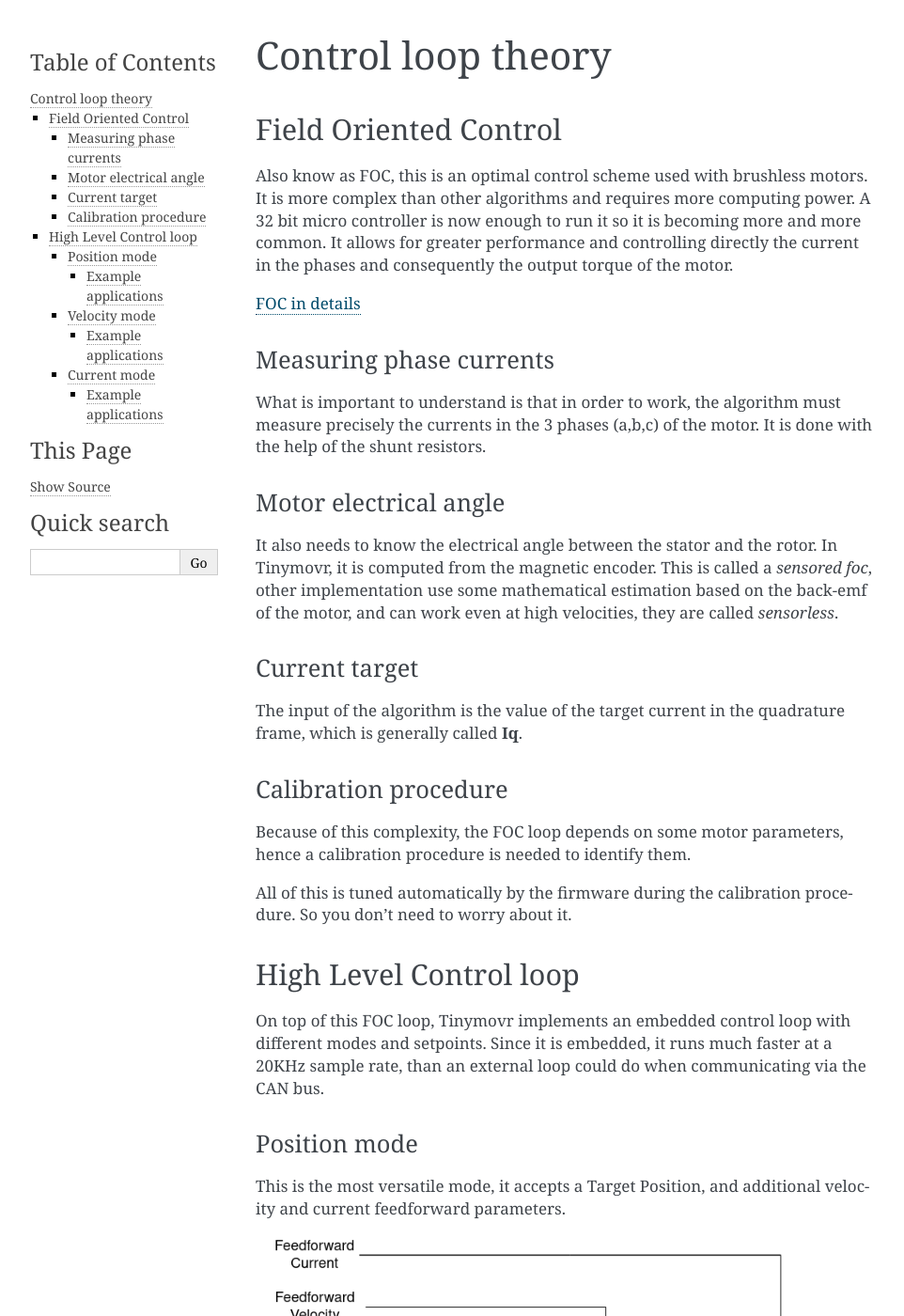
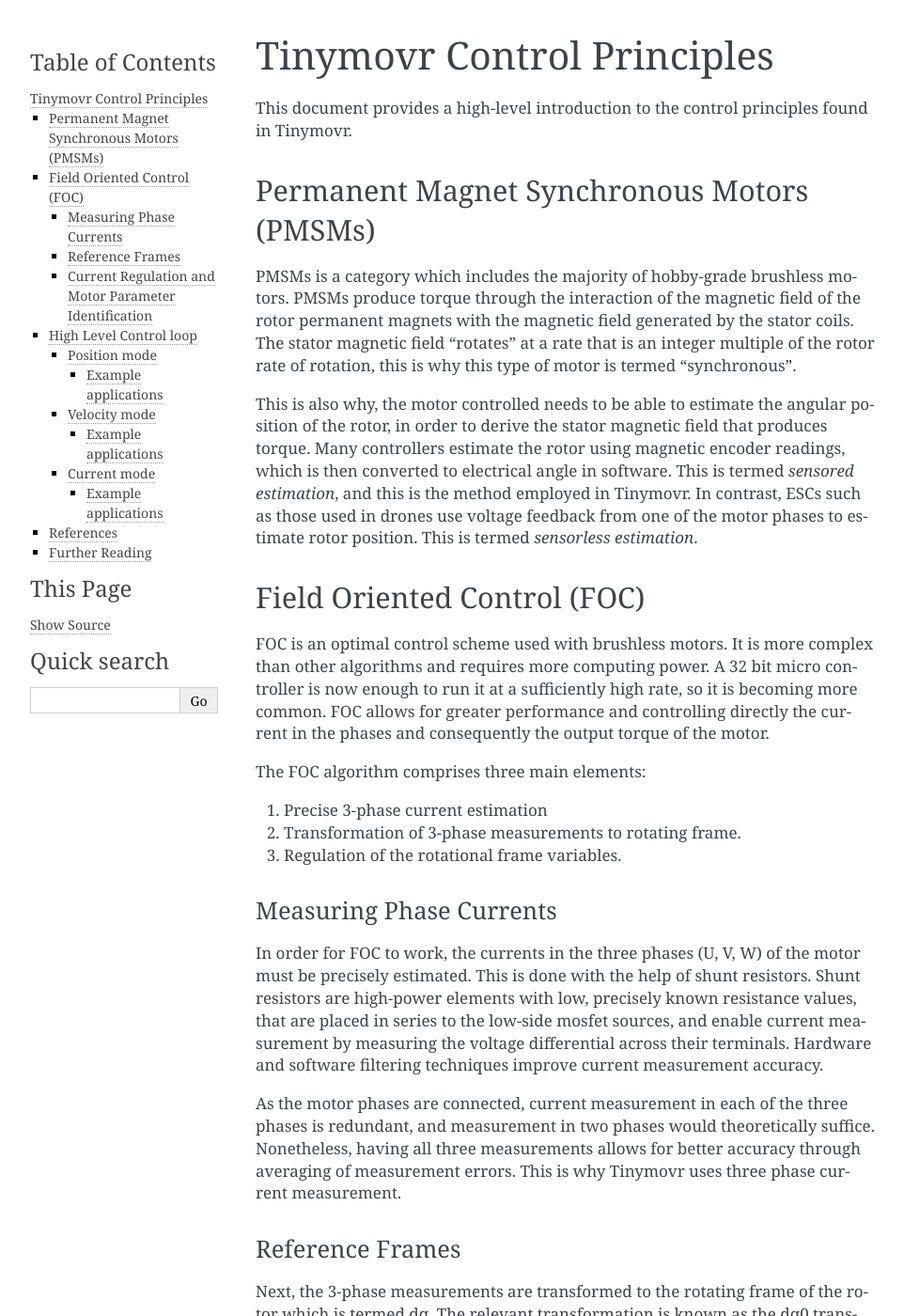
Before and after one commit to tinymovr/Tinymovr, a Sphinx documentation site: the page built from docs/control/theory.rst, in a window 1280 px wide and 1400 px high. Shown: the whole window at 94% size, without its empty margins (148-1110 px from the left). Built offline with Sphinx 7.4.7, drawn with Linux system fonts in a browser that asks for light colours; some of the changed text lies outside the part shown.

Commit message:
update control documentation

```diff
--- a/docs/control/theory.rst
+++ b/docs/control/theory.rst
@@ -1,48 +1,58 @@
 .. _Control theory:
 
-********************
-Control loop theory
-********************
+***************************
+Tinymovr Control Principles
+***************************
 
-Field Oriented Control
-######################
+This document provides a high-level introduction to the control principles found in Tinymovr.
 
-Also know as FOC, this is an optimal control scheme used with brushless motors. It is more complex than other algorithms and requires more computing power. A 32 bit micro controller is now enough to run it so it is becoming more and more common. It allows for greater performance and controlling directly the current in the phases and consequently the output torque of the motor.
+Permanent Magnet Synchronous Motors (PMSMs)
+###########################################
 
-`FOC in details <https://en.wikipedia.org/wiki/Vector_control_(motor)>`_
+PMSMs is a category which includes the majority of hobby-grade brushless motors. PMSMs produce torque through the interaction of the magnetic field of the rotor permanent magnets with the magnetic field generated by the stator coils. The stator magnetic field "rotates" at a rate that is an integer multiple of the rotor rate of rotation, this is why this type of motor is termed "synchronous".
 
-Measuring phase currents
+This is also why, the motor controlled needs to be able to estimate the angular position of the rotor, in order to derive the stator magnetic field that produces torque. Many controllers estimate the rotor using magnetic encoder readings, which is then converted to electrical angle in software. This is termed *sensored estimation*, and this is the method employed in Tinymovr. In contrast, ESCs such as those used in drones use voltage feedback from one of the motor phases to estimate rotor position. This is termed *sensorless estimation*.
+
+Field Oriented Control (FOC)
+############################
+
+FOC is an optimal control scheme used with brushless motors. It is more complex than other algorithms and requires more computing power. A 32 bit micro controller is now enough to run it at a sufficiently high rate, so it is becoming more common. FOC allows for greater performance and controlling directly the current in the phases and consequently the output torque of the motor.
+
+The FOC algorithm comprises three main elements:
+
+1. Precise 3-phase current estimation
+2. Transformation of 3-phase measurements to rotating frame.
+3. Regulation of the rotational frame variables.
+
+Measuring Phase Currents
 ************************
 
-What is important to understand is that in order to work, the algorithm must measure precisely the currents in the 3 phases (a,b,c) of the motor. It is done with the help of the shunt resistors.
+In order for FOC to work, the currents in the three phases (U, V, W) of the motor must be precisely estimated. This is done with the help of shunt resistors. Shunt resistors are high-power elements with low, precisely known resistance values, that are placed in series to the low-side mosfet sources, and enable current measurement by measuring the voltage differential across their terminals. Hardware and software filtering techniques improve current measurement accuracy.
 
-Motor electrical angle
-**********************
+As the motor phases are connected, current measurement in each of the three phases is redundant, and measurement in two phases would theoretically suffice. Nonetheless, having all three measurements allows for better accuracy through averaging of measurement errors. This is why Tinymovr uses three phase current measurement.
 
-It also needs to know the electrical angle between the stator and the rotor. In Tinymovr, it is computed from the magnetic encoder. This is called a *sensored foc*, other implementation use some mathematical estimation based on the back-emf of the motor, and can work even at high velocities, they are called *sensorless*.
+Reference Frames
+****************
 
-Current target
-***************
+Next, the 3-phase measurements are transformed to the rotating frame of the rotor which is termed dq. The relevant transformation is known as the dq0 transform. The resulting quantities are the direct (d) current and quadrature (q) current. Motor torque is attributed to the quadrature component, while the direct component is minimized.
 
-The input of the algorithm is the value of the target current in the quadrature frame, which is generally called **Iq**.
+Current Regulation and Motor Parameter Identification
+*****************************************************
 
-Calibration procedure
-*********************
+Because the d and q quantities represent DC signals in the rotational frame, it is possible to apply PI regulation to control current.  For optimal regulation, the PI current regulation requires correct identification of proportional and integral gains. Tinymovr uses the method proposed in [1] to calculate the gains from the resistance and inductance motor parameters. The parameters are measured automatically by the firmware during the calibration procedure.
 
-Because of this complexity, the FOC loop depends on some motor parameters, hence a calibration procedure is needed to identify them.
-
-All of this is tuned automatically by the firmware during the calibration procedure. So you don't need to worry about it.
+Thus the whole process is automated, and you don't need to worry about it.
 
 
 High Level Control loop
 #######################
 
-On top of this FOC loop, Tinymovr implements an embedded control loop with different modes and setpoints. Since it is embedded, it runs much faster at a 20KHz sample rate, than an external loop could do when communicating via the CAN bus.
+On top of the FOC loop, Tinymovr implements an embedded control loop with different modes and setpoints. Since it is embedded, it runs much faster at a 20kHz rate, than an external loop could do when communicating via the CAN bus.
 
 Position mode
 *************
 
-This is the most versatile mode, it accepts a Target Position, and additional velocity and current feedforward parameters.
+This is the most versatile mode, it accepts a position setpoint, and additional velocity and current feedforward terms.
 
 .. image:: control_loop.png
   :width: 800
@@ -68,20 +78,22 @@
 Velocity mode
 *************
 
-In this mode you can follow a target velocity.
+In this mode the controller accepts a velocity setpoint, and an optional current feedforward term.
 
 Example applications
 --------------------
 
-Drone propeller
-    It won't go to high velocities though because of the sampling rate of the encoder. You should use classic ESC's for this, or a sensorless FOC board.
+Drone and aircraft propeller
+    Large airframes where constant angular velocity is desired, without exceptionally high RPM (i.e. 5000rpm or less).
+Industrial Automation
+    Where constant RPM is required, regardless of load. Pumps, ventilators, cutters, drills, etc.
 Wheel propulsion
     For brushless wheel based projects like differential drives or rovers.
 
 Current mode
 *************
 
-This is the most direct mode, you can send targets directly to the FOC algorithm.
+This is the most direct mode, where you can specify current setpoints, that are direct inputs to the FOC algorithm.
 
 Example applications
 --------------------
@@ -90,3 +102,15 @@
     Robots controlled in admittance or impedance.
 E-scooter
     Where the throttle input is mapped to the current target. It translates to the acceleration of the vehicle, which feels more natural than a velocity input.
+
+
+References
+##########
+
+[1] `High Performance Brushless DC Motor Control <https://www.ti.com/cn/lit/an/sprt702/sprt702.pdf?ts=1618338543430&ref_url=https%253A%252F%252Fwww.google.com%252F>`_
+
+Further Reading
+###############
+
+`Vector Control (Wikipedia) <https://en.wikipedia.org/wiki/Vector_control_(motor)>`_
+`Sensorless Field Oriented Control of Brushless PMSMs <https://krex.k-state.edu/dspace/bitstream/handle/2097/1507/JamesMevey2009.pdf;jsessionid=820C6C90C0851225CAE19AF829939F2A?sequence=1>`_
--- a/docs/index.rst
+++ b/docs/index.rst
@@ -14,12 +14,12 @@
    hardware/guide
    studio/installation
    studio/usage
-   control/theory
    api/guide
    interfaces/interfaces
    hardware/gimbal
    hardware/canine
    troubleshooting
+   control/theory
    develop/guide
 
 Indices and tables
```
